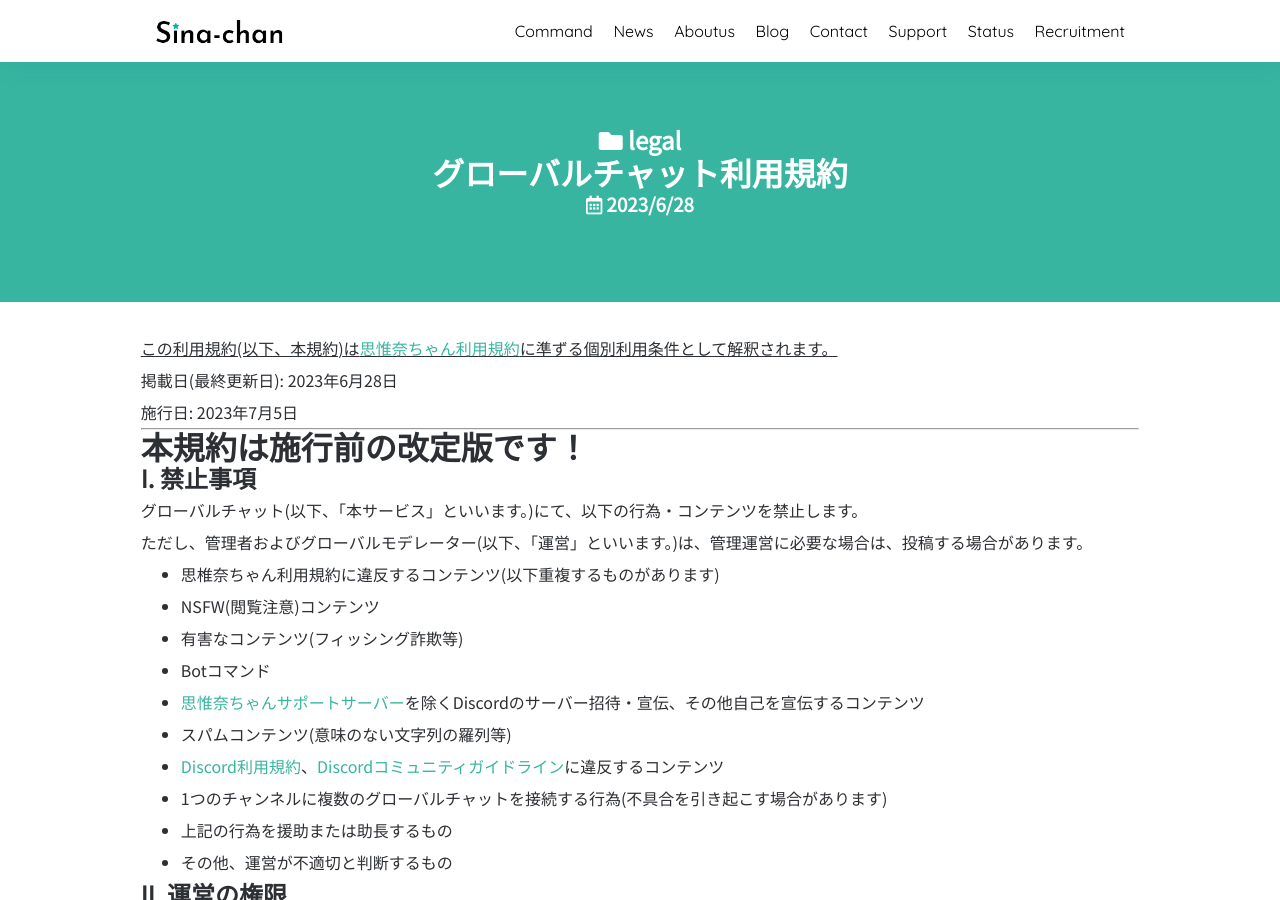
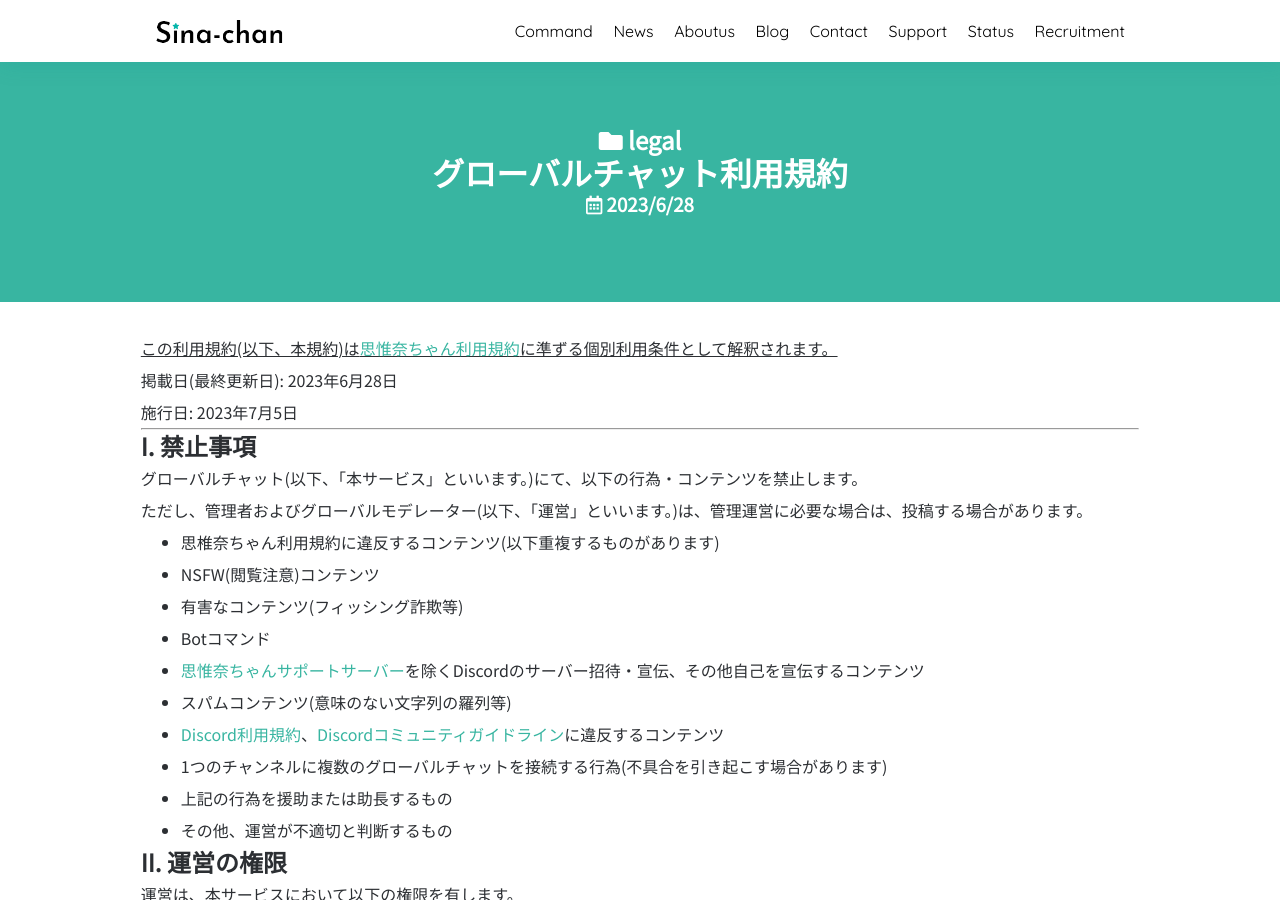
Before and after one commit to SinaKitagami/sinakitagami.github.io, a Jekyll site: the page built from _posts/legal/2023-06-28-gchat-tos.md, in a window 1280 px wide and 900 px high. Built offline with Jekyll 4.4.1, drawn with Linux system fonts in a browser that asks for light colours; nearby versions of some CDN libraries; a script that is not in the unit is left out.

Commit message:
2023-06-28-gchat-tos.md を更新

```diff
--- a/_posts/legal/2023-06-28-gchat-tos.md
+++ b/_posts/legal/2023-06-28-gchat-tos.md
@@ -11,7 +11,6 @@ categories:
 施行日: 2023年7月5日
 
 ---
-# 本規約は施行前の改定版です！
 
 ## I. 禁止事項
 
```
